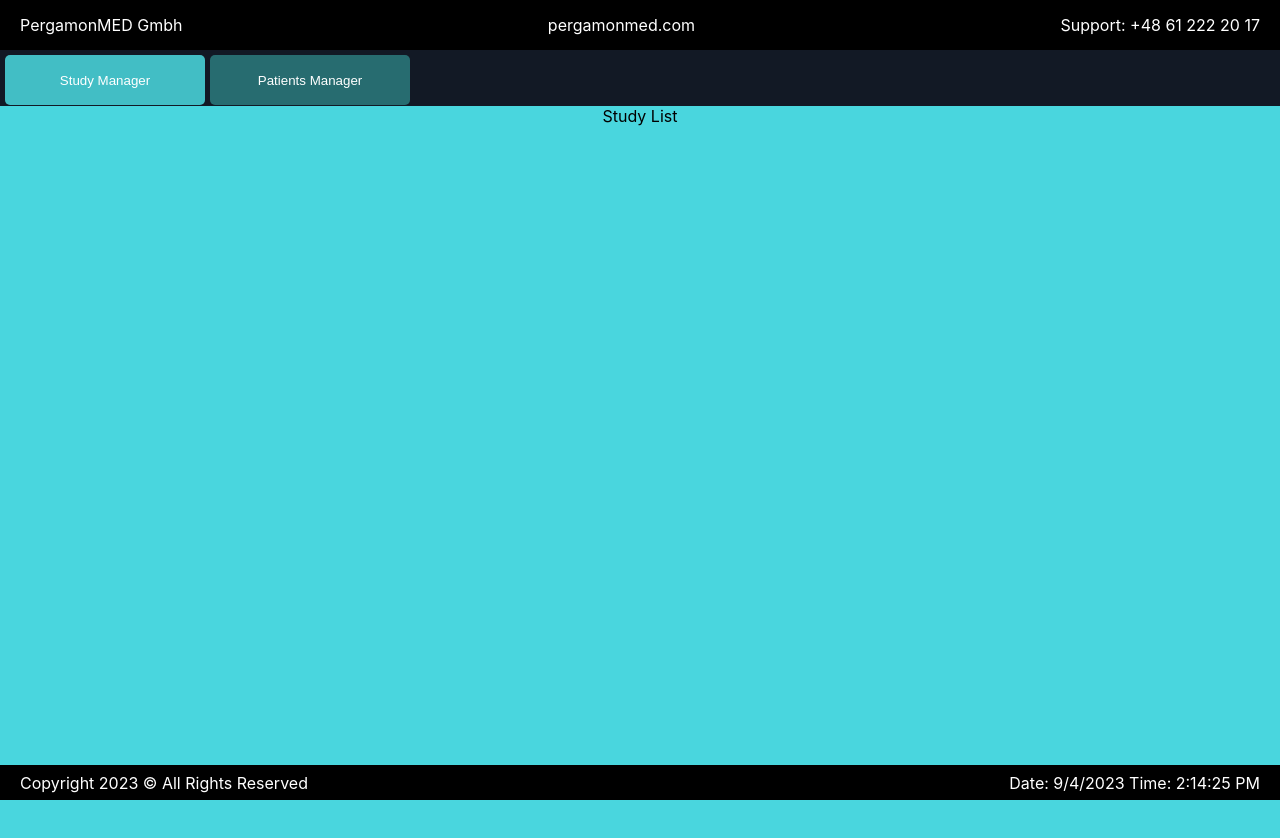
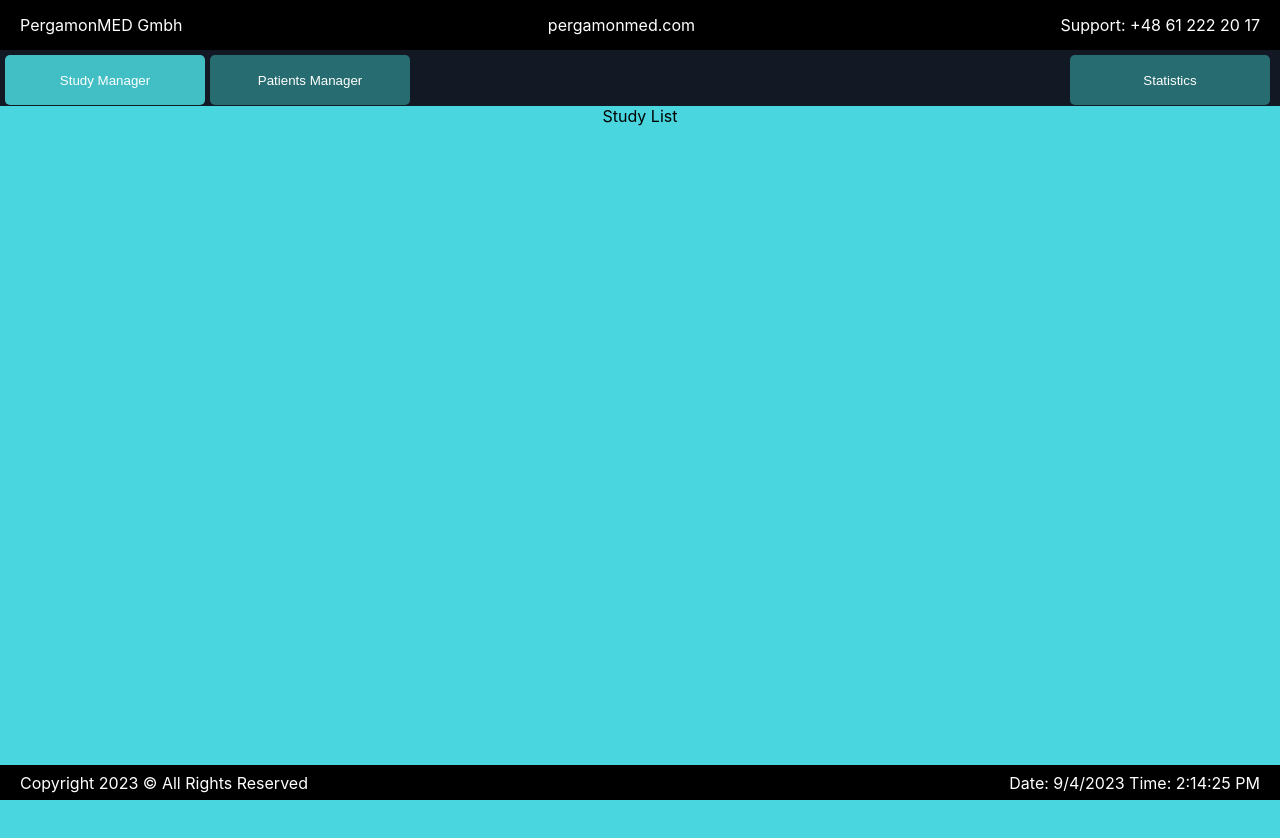
Before and after one commit to MykolaRybaruk/test, a React (Create React App) app: page / in a window 1280 px wide. Shown: the top 838 px of the page. Built offline with nearby package versions, Linux system fonts and the light colour scheme.

Commit message:
added statistics tab

```diff
--- /dev/null
+++ b/src/Statistics/Statistics.css
@@ -0,0 +1,7 @@
+.inactive {
+    display: none;
+}
+
+.studiesWrapper {
+    height: 100vh;
+}
--- /dev/null
+++ b/src/Statistics/Statistics.js
@@ -0,0 +1,8 @@
+import React from "react";
+import './Statistics.css';
+
+export default function Statistics({status}) {
+    return <div className={status}>
+        <div className="statisticsWrapper">Statistics module</div>
+    </div>
+}
--- a/src/StudyList/StudyList.js
+++ b/src/StudyList/StudyList.js
@@ -5,5 +5,4 @@ export default function StudyList({status}) {
     return <div className={status}>
             <div className="studiesWrapper">Study List</div>
         </div>
-
 }
--- a/src/Tabs/Tabs.css
+++ b/src/Tabs/Tabs.css
@@ -1,7 +1,9 @@
 .buttons {
     display: flex;
+    justify-content: space-between;
     margin-top: 5px;
     margin-bottom: 1px;
+    margin-right: 10px;
 }
 
 .studyManagerTab {
@@ -58,6 +60,31 @@
     background-color: rgb(73, 214, 222);
 }
 
+.statisticsTab {
+    background-color: rgb(39, 108, 112);
+    width: 200px;
+    height: 50px;
+    margin-left: 5px;
+    color: #fff;
+    border: none;
+    border-radius: 5px;
+}
+
+.statisticsTab:hover {
+    transform: scale(1.05);
+    transition: 0.3s;
+}
+
+.statisticsTabActive {
+    background-color: rgb(66, 190, 197);
+    width: 200px;
+    height: 50px;
+    margin-left: 5px;
+    color: #fff;
+    border: none;
+    border-radius: 5px;
+}
+
 /*
 
 background-color: rgb(39, 108, 112);
--- a/src/Tabs/Tabs.js
+++ b/src/Tabs/Tabs.js
@@ -2,6 +2,7 @@ import React from "react";
 import { useState } from "react";
 import PatientList from '../PatientList/PatientList';
 import StudyList from '../StudyList/StudyList';
+import Statistics from "../Statistics/Statistics";
 import './Tabs.css';
 
 
@@ -17,12 +18,16 @@ export default function Tabs(props) {
 
     return <div>
         <div className="buttons">
-            <button className={stat === 1 ? "studyManagerTabActive": "studyManagerTab"} onClick={() => updateToggle(1)}>Study Manager</button>
-            <button className={stat === 2 ? "patientsTabActive": "patientsTab"} onClick={() => updateToggle(2)}>Patients Manager</button>
+            <div>
+                <button className={stat === 1 ? "studyManagerTabActive": "studyManagerTab"} onClick={() => updateToggle(1)}>Study Manager</button>
+                <button className={stat === 2 ? "patientsTabActive": "patientsTab"} onClick={() => updateToggle(2)}>Patients Manager</button>
+             </div>
+                <button className={stat === 3 ? "statisticsTabActive" : "statisticsTab"} onClick={() => updateToggle(3)}>Statistics</button>
         </div>
         <div className="list">
-            <PatientList status={stat === 1 ? 'inactive' : ''}/>
-            <StudyList status={stat === 2 ? 'inactive' : ''}/>
+            <PatientList status={stat === 2 ? '' : 'inactive'} />
+            <StudyList status={stat === 1 ? '' : 'inactive'} />
+            <Statistics status={stat === 3 ? '' : 'inactive'} />
         </div>
     </div>
 }
```
